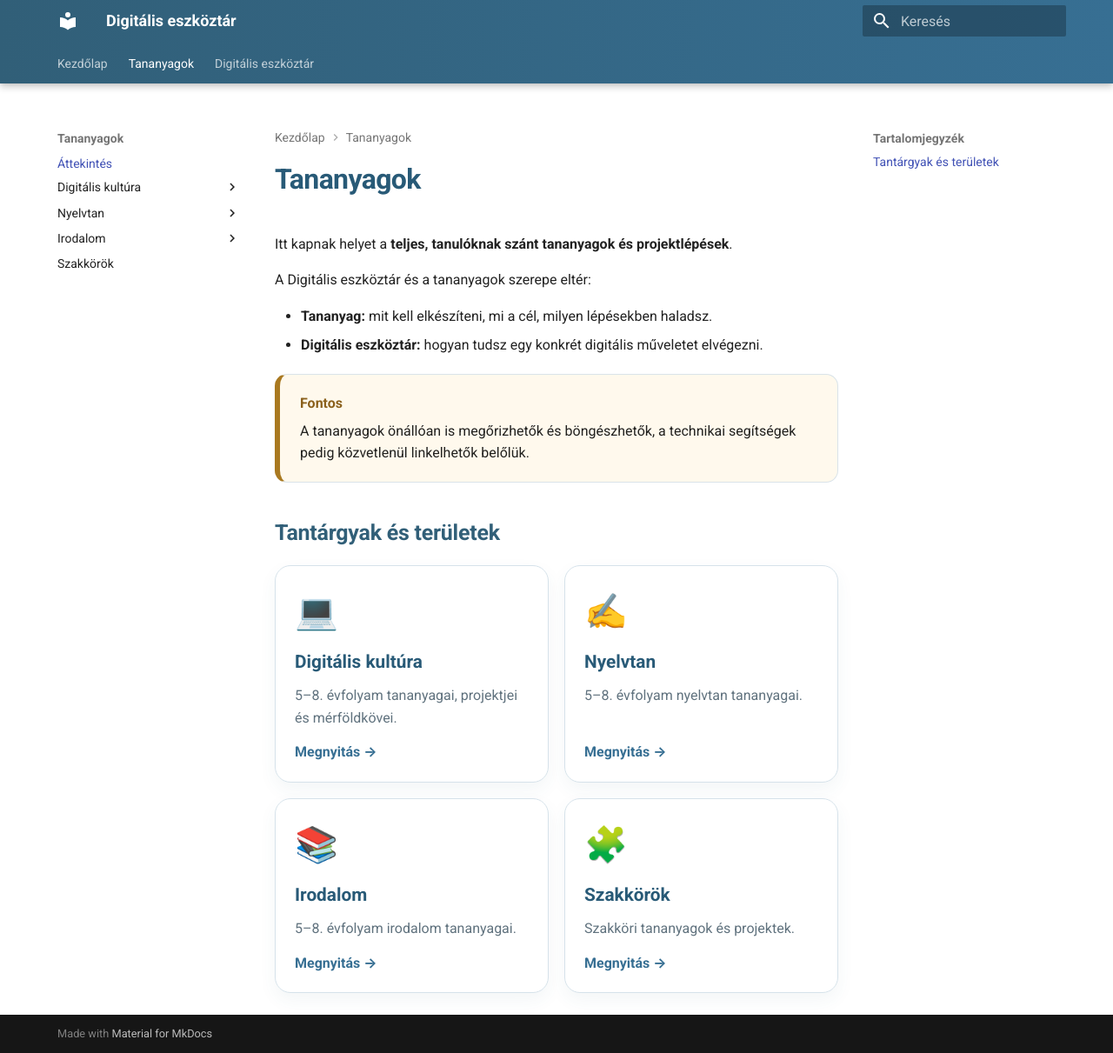
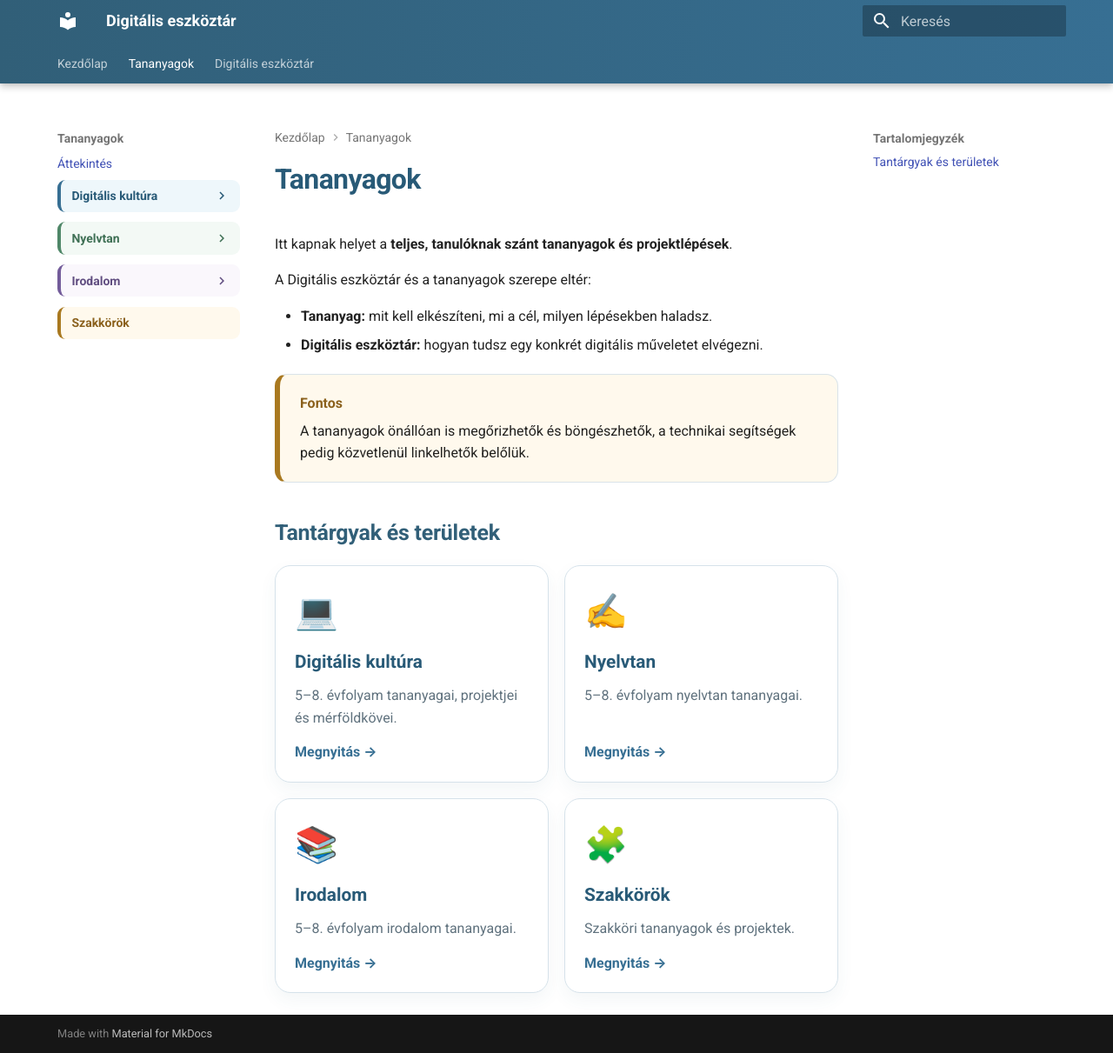
Before and after one commit to bsuszter/digitalis-eszkoztar, an MkDocs documentation site: the page built from docs/tananyagok/index.md, in a window 1280 px wide and 1211 px high. Shown: the whole window at 87% size. Built offline with MkDocs 1.6.1 and Material for MkDocs 9.7.7, drawn with Linux system fonts in a browser that asks for light colours.

Commit message:
Keep navigation highlight design in offline build

```diff
--- a/docs/stylesheets/nav-highlight.css
+++ b/docs/stylesheets/nav-highlight.css
@@ -8,10 +8,11 @@
   transition: background-color .15s ease, color .15s ease, border-color .15s ease;
 }
 
-/* -----------------------
-   Digitális eszköztár
-   ----------------------- */
+/* A JavaScript cím alapján is megjelöli a fő témákat. Ez azért kell,
+   hogy ugyanaz a dizájn működjön a GitHub Pages könyvtár-URL-jeivel és
+   az offline .html fájlokkal is. */
 
+.md-sidebar--primary .nav-topic--flowgorithm > .md-nav__link,
 .md-sidebar--primary .md-nav__item--nested:has(> nav a[href$="/eszkoztar/flowgorithm/"]) > .md-nav__link {
   margin-top: .45rem;
   padding: .48rem .62rem;
@@ -22,6 +23,7 @@
   font-weight: 800;
 }
 
+.md-sidebar--primary .nav-topic--tinkercad > .md-nav__link,
 .md-sidebar--primary .md-nav__item--nested:has(> nav a[href$="/eszkoztar/tinkercad/"]) > .md-nav__link {
   margin-top: .45rem;
   padding: .48rem .62rem;
@@ -32,10 +34,7 @@
   font-weight: 800;
 }
 
-/* -----------------------
-   Tananyagok – tantárgyak
-   ----------------------- */
-
+.md-sidebar--primary .nav-topic--digitalis-kultura > .md-nav__link,
 .md-sidebar--primary .md-nav__item--nested:has(> nav a[href$="/tananyagok/digitalis-kultura/"]) > .md-nav__link {
   margin-top: .45rem;
   padding: .48rem .62rem;
@@ -46,6 +45,7 @@
   font-weight: 800;
 }
 
+.md-sidebar--primary .nav-topic--nyelvtan > .md-nav__link,
 .md-sidebar--primary .md-nav__item--nested:has(> nav a[href$="/tananyagok/nyelvtan/"]) > .md-nav__link {
   margin-top: .45rem;
   padding: .48rem .62rem;
@@ -56,6 +56,7 @@
   font-weight: 800;
 }
 
+.md-sidebar--primary .nav-topic--irodalom > .md-nav__link,
 .md-sidebar--primary .md-nav__item--nested:has(> nav a[href$="/tananyagok/irodalom/"]) > .md-nav__link {
   margin-top: .45rem;
   padding: .48rem .62rem;
@@ -66,6 +67,7 @@
   font-weight: 800;
 }
 
+.md-sidebar--primary .nav-topic--szakkorok > .md-nav__link,
 .md-sidebar--primary a.md-nav__link[href$="/tananyagok/szakkorok/"] {
   margin-top: .45rem;
   padding: .48rem .62rem;
```
